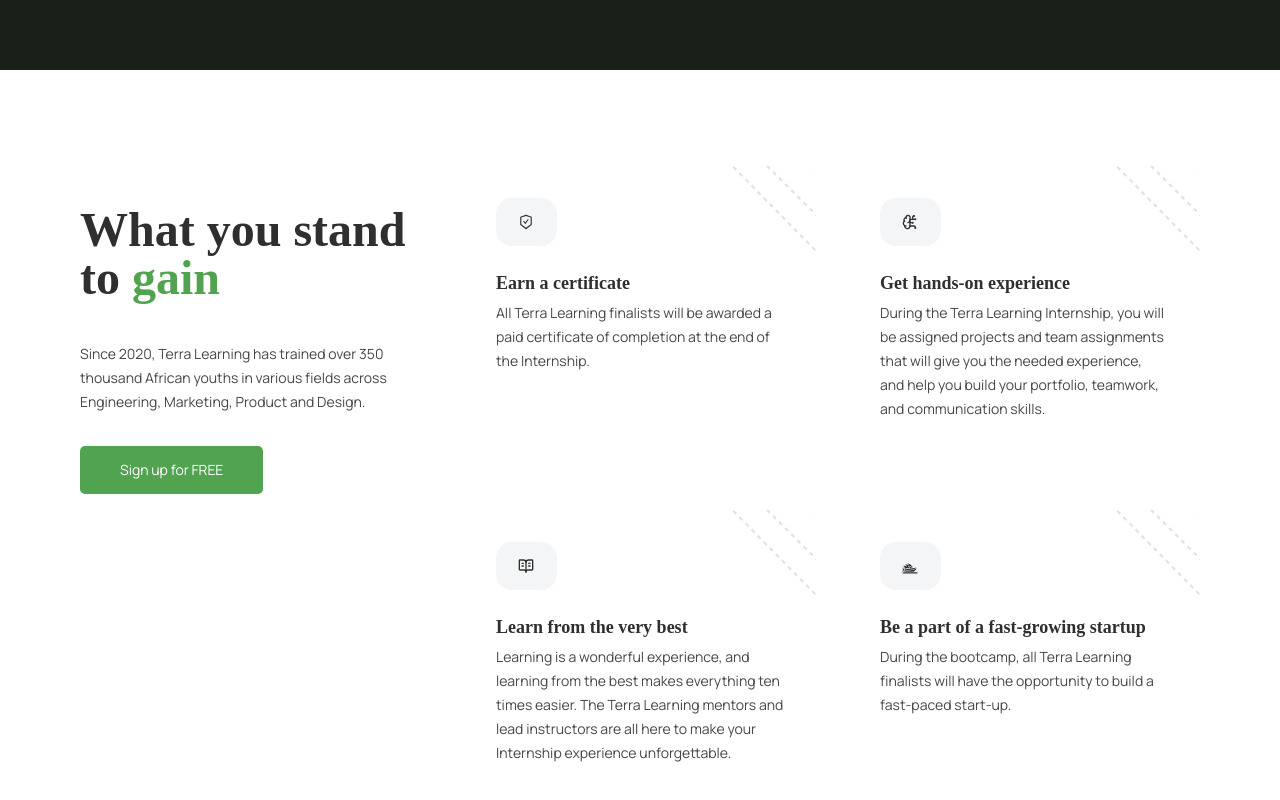
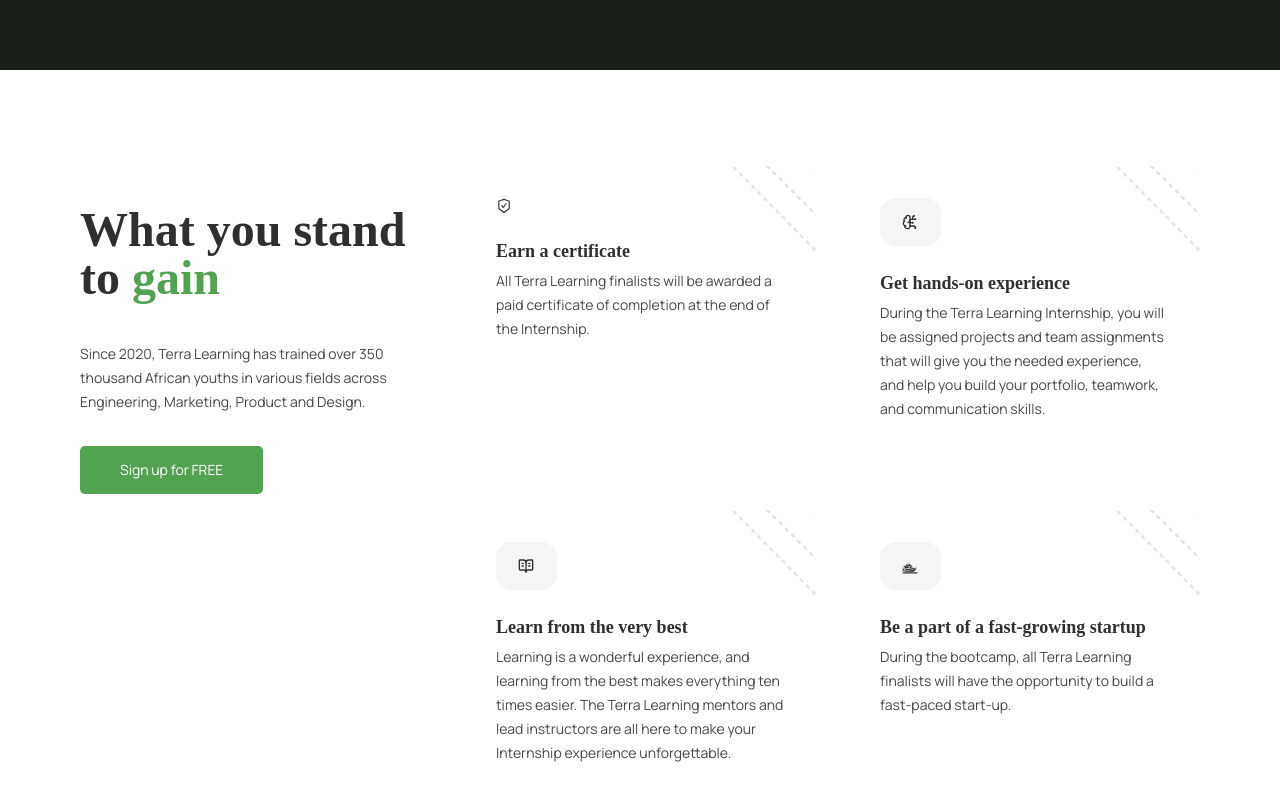
Before and after one commit to iKeyFx/terra-stage-1, a React (Vite) app: page / in a window 1280 px wide. Shown: the part 797-1597 px from the top of the page. Built offline with nearby package versions, Linux system fonts and the light colour scheme; a web font is replaced by a local one.

Commit message:
testing x

```diff
--- a/src/sections/SectionTwo.jsx
+++ b/src/sections/SectionTwo.jsx
@@ -118,9 +118,9 @@
       </div>
       <GridMobile>
         <BenefitCard>
-          <StyledIcon>
-            <AiOutlineSafetyCertificate />
-          </StyledIcon>
+          {/* <StyledIcon> */}
+          <AiOutlineSafetyCertificate />
+          {/* </StyledIcon> */}
           <StyledH4>Earn a certificate</StyledH4>
           <StyledP>
             All Terra Learning finalists will be awarded a paid certificate of
```
